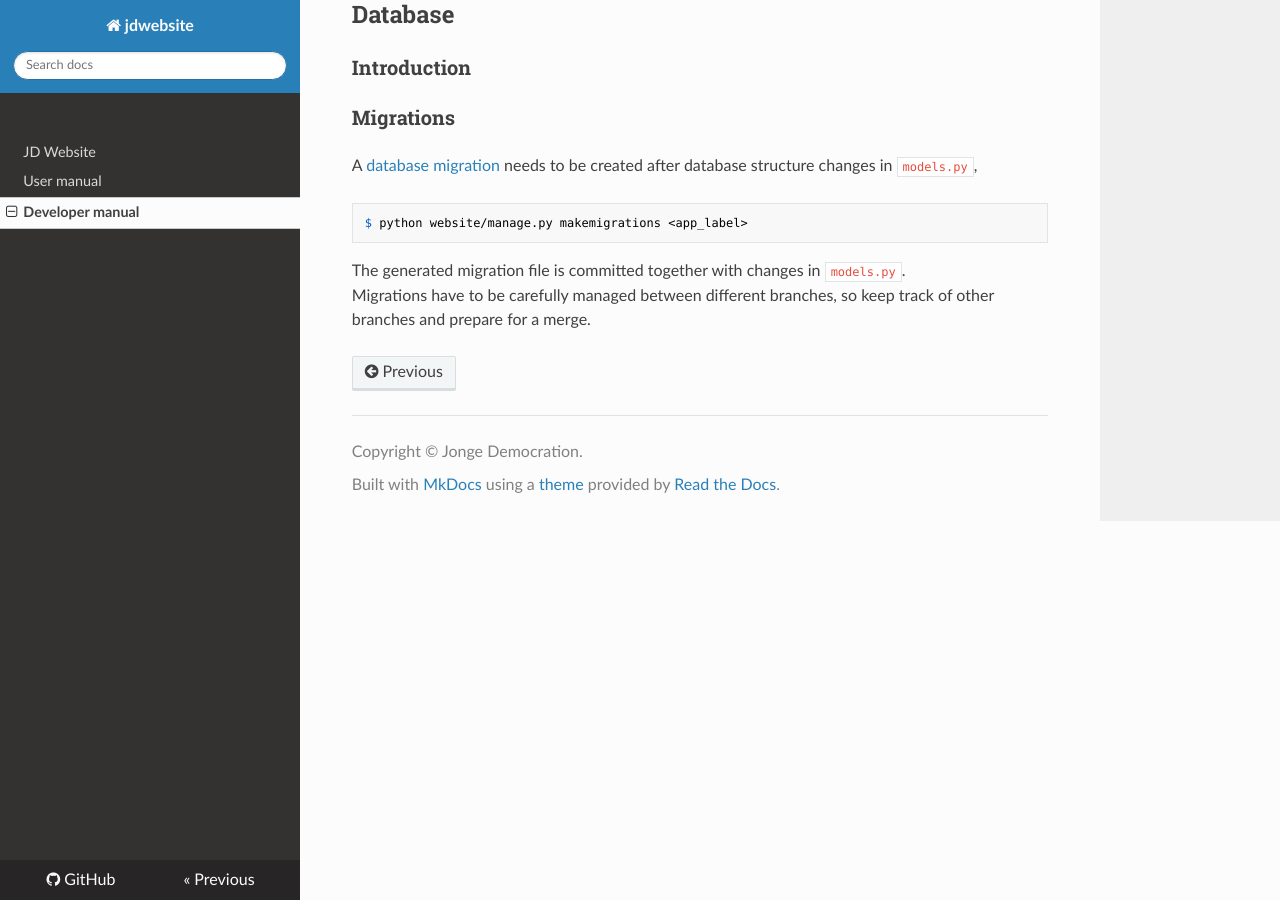
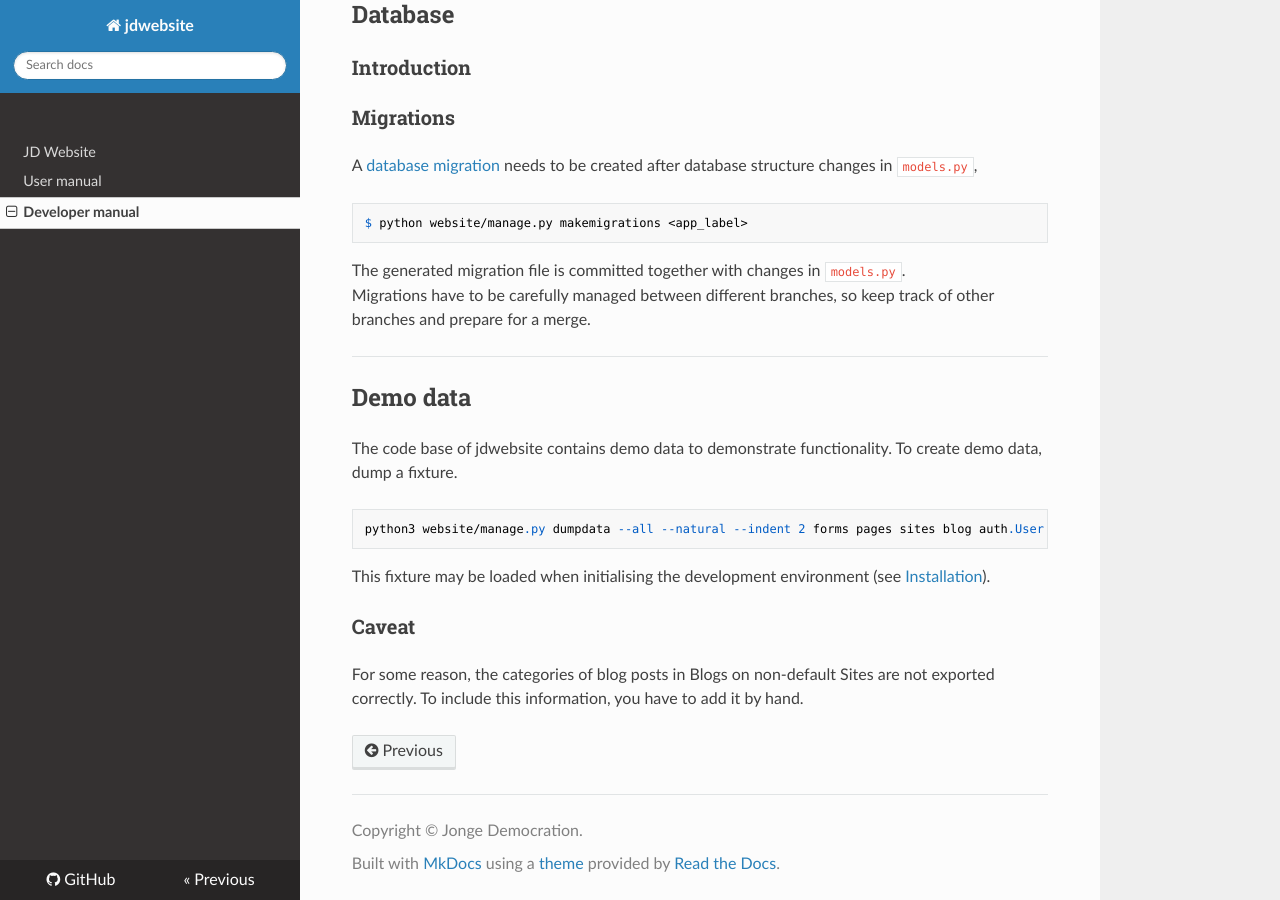
Before and after one commit to jonge-democraten/website, an MkDocs documentation site: the page built from docs/developer.md, in a window 1280 px wide and 900 px high, scrolled down 5101 px. Built offline with MkDocs 1.6.1, drawn with Linux system fonts in a browser that asks for light colours; nearby versions of some CDN libraries; old or Windows-style settings are respelled for this version of MkDocs.

Commit message:
Add information on creating demo data fixtures.

````diff
--- a/docs/developer.md
+++ b/docs/developer.md
@@ -186,3 +186,18 @@ A [database migration](https://docs.djangoproject.com/en/1.7/topics/migrations/)
 
 The generated migration file is committed together with changes in `models.py`.
 Migrations have to be carefully managed between different branches, so keep track of other branches and prepare for a merge.
+
+-----
+## Demo data
+
+The code base of jdwebsite contains demo data to demonstrate functionality. To create demo data, dump a fixture.
+
+```
+python3 website/manage.py dumpdata --all --natural --indent 2 forms pages sites blog auth.User > website/fixtures/demo_data.json
+```
+
+This fixture may be loaded when initialising the development environment (see [Installation](#Installation)).
+
+<h3>Caveat</h3>
+
+For some reason, the categories of blog posts in Blogs on non-default Sites are not exported correctly. To include this information, you have to add it by hand.
````
